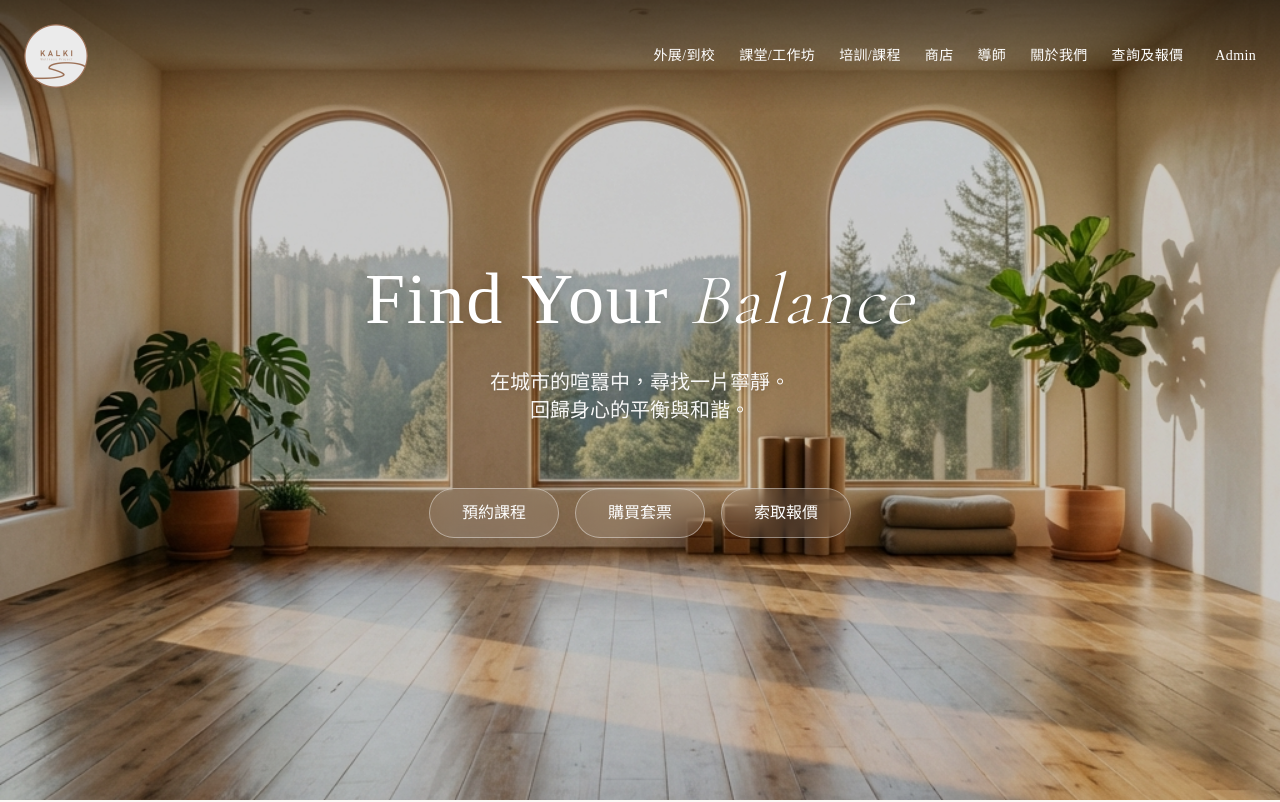
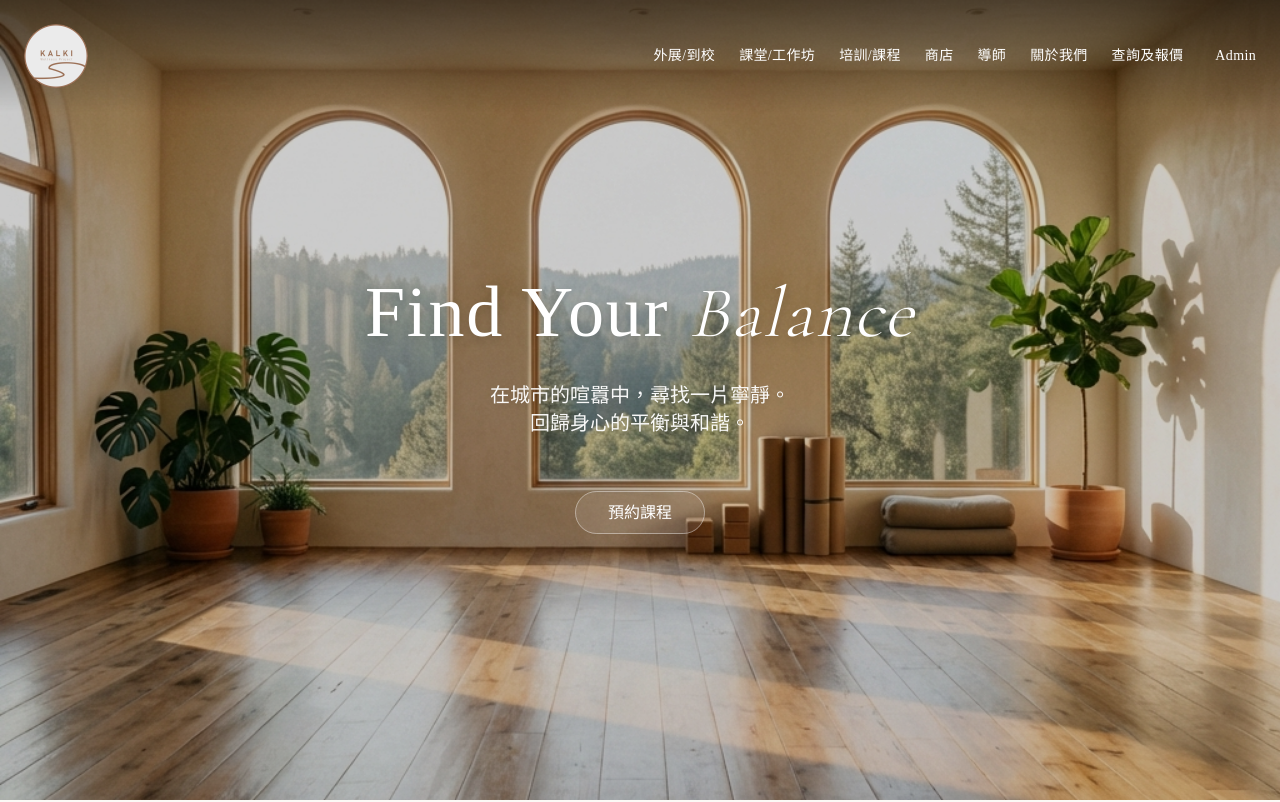
Before and after one commit to OurFunMedia/kalki-site, a Next.js app: page / in a window 1280 px wide. Shown: the top 802 px of the page. Built offline with nearby package versions, Linux system fonts and the light colour scheme.

Commit message:
Add files via upload

```diff
--- a/src/app/page.tsx
+++ b/src/app/page.tsx
@@ -28,26 +28,12 @@ export default function Home() {
           <p className="text-lg md:text-xl font-light max-w-lg mx-auto opacity-95 drop-shadow-md">
             在城市的喧囂中，尋找一片寧靜。<br />回歸身心的平衡與和諧。
           </p>
-          <div className="pt-8 flex flex-col sm:flex-row items-center justify-center gap-4">
+          <div className="pt-8">
             <Link
               href="/classes"
-              className="px-8 py-3 bg-white/10 backdrop-blur-md border border-white/40 rounded-full text-white hover:bg-white hover:text-primary hover:border-white transition-all duration-300 w-full sm:w-auto text-center"
+              className="px-8 py-3 bg-white/10 backdrop-blur-md border border-white/40 rounded-full text-white hover:bg-white hover:text-primary hover:border-white transition-all duration-300"
             >
               預約課程
-            </Link>
-            <Link
-              href="#"
-              className="px-8 py-3 bg-white/10 backdrop-blur-md border border-white/40 rounded-full text-white hover:bg-white hover:text-primary hover:border-white transition-all duration-300 w-full sm:w-auto text-center"
-            >
-              購買套票
-            </Link>
-            <Link
-              href="https://wa.me/85268091683?text=%E6%88%91%E6%83%B3%E7%B4%A2%E5%8F%96%E5%A0%B1%E5%83%B9"
-              target="_blank"
-              rel="noopener noreferrer"
-              className="px-8 py-3 bg-white/10 backdrop-blur-md border border-white/40 rounded-full text-white hover:bg-white hover:text-primary hover:border-white transition-all duration-300 w-full sm:w-auto text-center"
-            >
-              索取報價
             </Link>
           </div>
         </div>
@@ -84,7 +70,7 @@ export default function Home() {
               info@kalkiwellnessproject.com
             </a>
           </div>
-          <div className="space-y-3">
+          <div className="space-y-3 hidden">
             <h4 className="text-primary tracking-widest text-xs font-bold uppercase">Address</h4>
             <p className="text-cream/70 font-light leading-relaxed">[請填寫地址]</p>
           </div>
```
